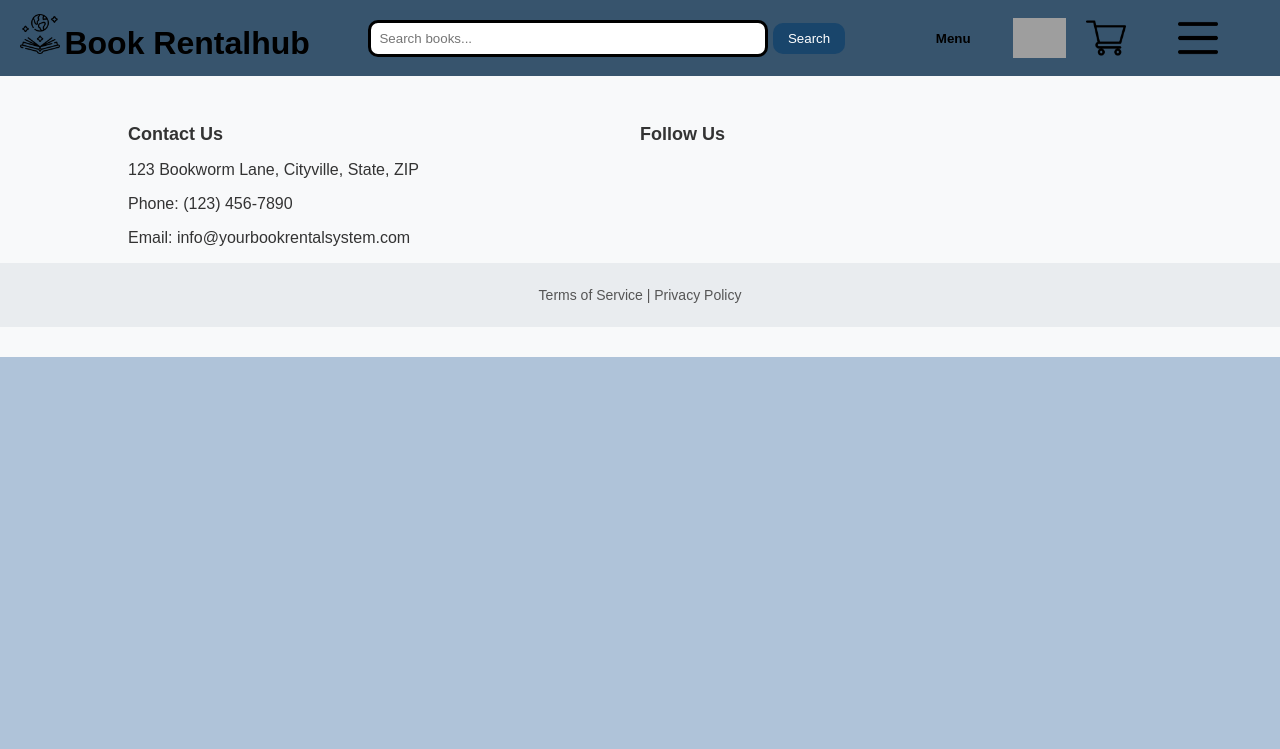
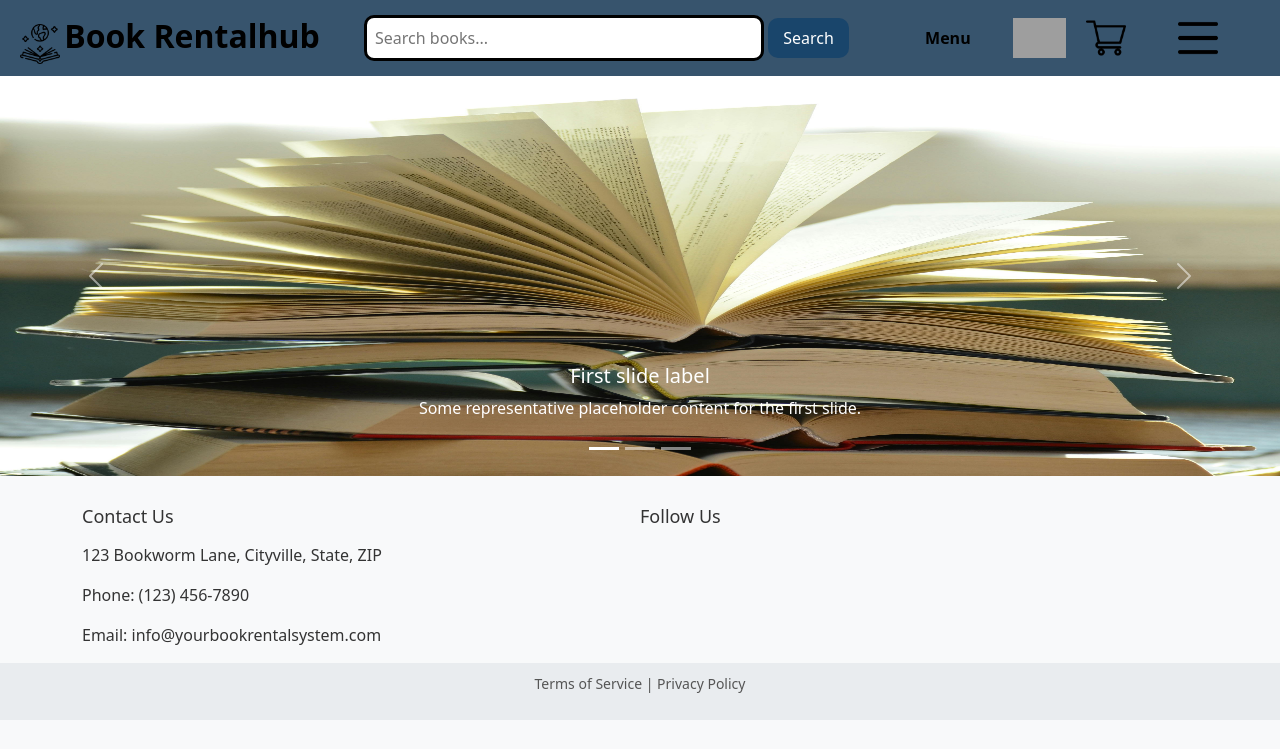
Before and after one commit to AnveshAgaldheeti/Book_Share_Rentalhub, a Django app: page /shop/ in a window 1280 px wide. Shown: the top 749 px of the page. Run offline with Django 5.2, Linux system fonts and the light colour scheme; grey boxes are pictures that could not be loaded.

Commit message:
integrated bootstrap

```diff
--- a/mainapp/templates/Base.html
+++ b/mainapp/templates/Base.html
@@ -5,9 +5,12 @@
     <meta name="viewport" content="width=device-width, initial-scale=1.0">
     <title>Document</title>
     <link rel="stylesheet" href="{% static 'css/base.css' %}">
+    <link href="https://cdn.jsdelivr.net/npm/bootstrap@5.3.3/dist/css/bootstrap.min.css" rel="stylesheet" integrity="sha384-QWTKZyjpPEjISv5WaRU9OFeRpok6YctnYmDr5pNlyT2bRjXh0JMhjY6hW+ALEwIH" crossorigin="anonymous">
+
 
 </head>
 <body>
+    {% block head %}
     <header>
         <nav>
             <div class="logo">
@@ -65,6 +68,49 @@
         </div>
         </nav>
     </header>
+    {% endblock %}
+    {% block carousel %}
+    <div id="carouselExampleCaptions" class="carousel slide">
+        <div class="carousel-indicators">
+          <button type="button" data-bs-target="#carouselExampleCaptions" data-bs-slide-to="0" class="active" aria-current="true" aria-label="Slide 1"></button>
+          <button type="button" data-bs-target="#carouselExampleCaptions" data-bs-slide-to="1" aria-label="Slide 2"></button>
+          <button type="button" data-bs-target="#carouselExampleCaptions" data-bs-slide-to="2" aria-label="Slide 3"></button>
+        </div>
+        <div class="carousel-inner">
+          <div class="carousel-item active">
+            <img src="{% static 'images/book1.jpg' %}" class="d-block w-100 h-50" alt="...">
+            <div class="carousel-caption d-none d-md-block">
+              <h5>First slide label</h5>
+              <p>Some representative placeholder content for the first slide.</p>
+            </div>
+          </div>
+          <div class="carousel-item">
+            <img src="{% static 'images/book6.webp' %}" class="d-block w-100 h-50" alt="...">
+            <div class="carousel-caption d-none d-md-block">
+              <h5>Second slide label</h5>
+              <p>Some representative placeholder content for the second slide.</p>
+            </div>
+          </div>
+          <div class="carousel-item">
+            <img src="{% static 'images/book3.webp' %}" class="d-block w-100 h-50" alt="...">
+            <div class="carousel-caption d-none d-md-block">
+              <h5>Third slide label</h5>
+              <p>Some representative placeholder content for the third slide.</p>
+            </div>
+          </div>
+        </div>
+        <button class="carousel-control-prev" type="button" data-bs-target="#carouselExampleCaptions" data-bs-slide="prev">
+          <span class="carousel-control-prev-icon" aria-hidden="true"></span>
+          <span class="visually-hidden">Previous</span>
+        </button>
+        <button class="carousel-control-next" type="button" data-bs-target="#carouselExampleCaptions" data-bs-slide="next">
+          <span class="carousel-control-next-icon" aria-hidden="true"></span>
+          <span class="visually-hidden">Next</span>
+        </button>
+      </div>
+    {% endblock %}
+
+    {% block footer %}
     <footer class="site-footer">
         <div class="container">
             <div class="footer-contact">
@@ -88,6 +134,8 @@
             </div>
         </div>
     </footer>
+    {% endblock %}
+    <script src="https://cdn.jsdelivr.net/npm/bootstrap@5.3.3/dist/js/bootstrap.bundle.min.js" integrity="sha384-YvpcrYf0tY3lHB60NNkmXc5s9fDVZLESaAA55NDzOxhy9GkcIdslK1eN7N6jIeHz" crossorigin="anonymous"></script>
 
 </body>
 </html>
```
